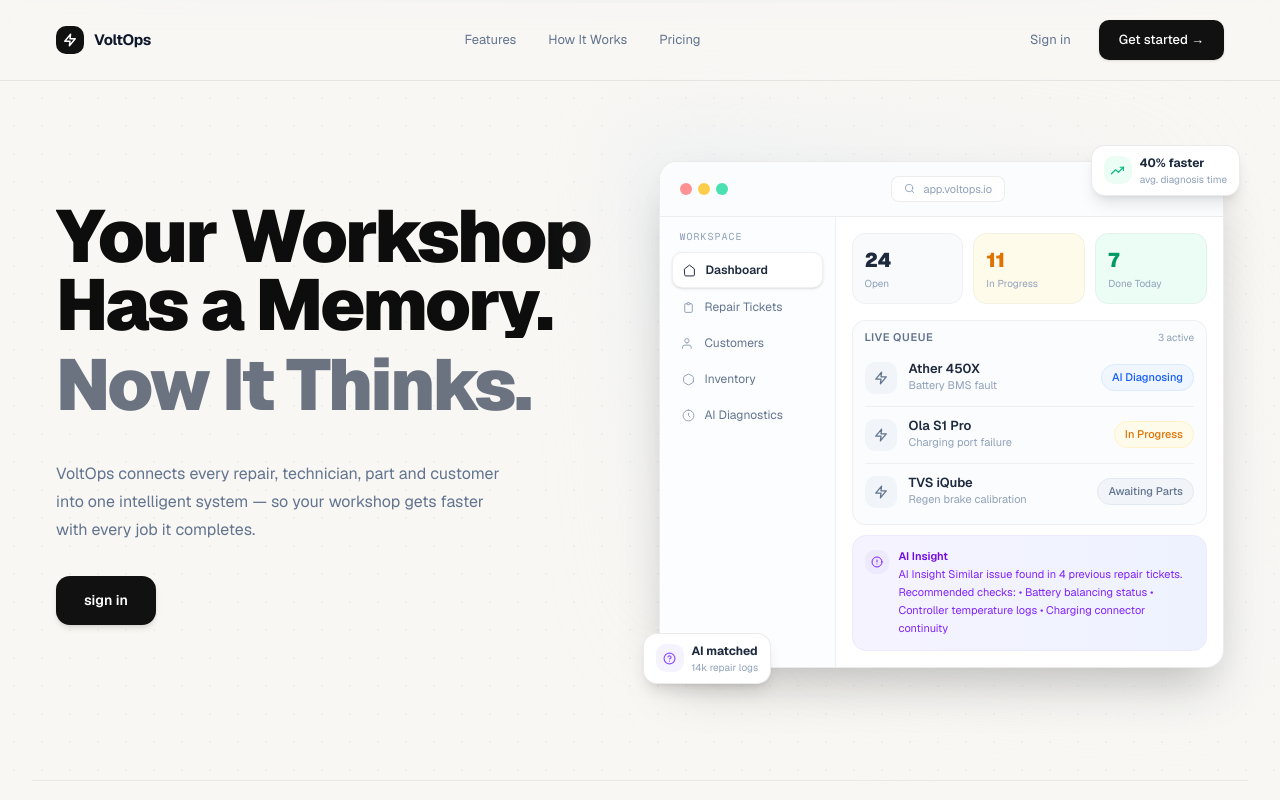
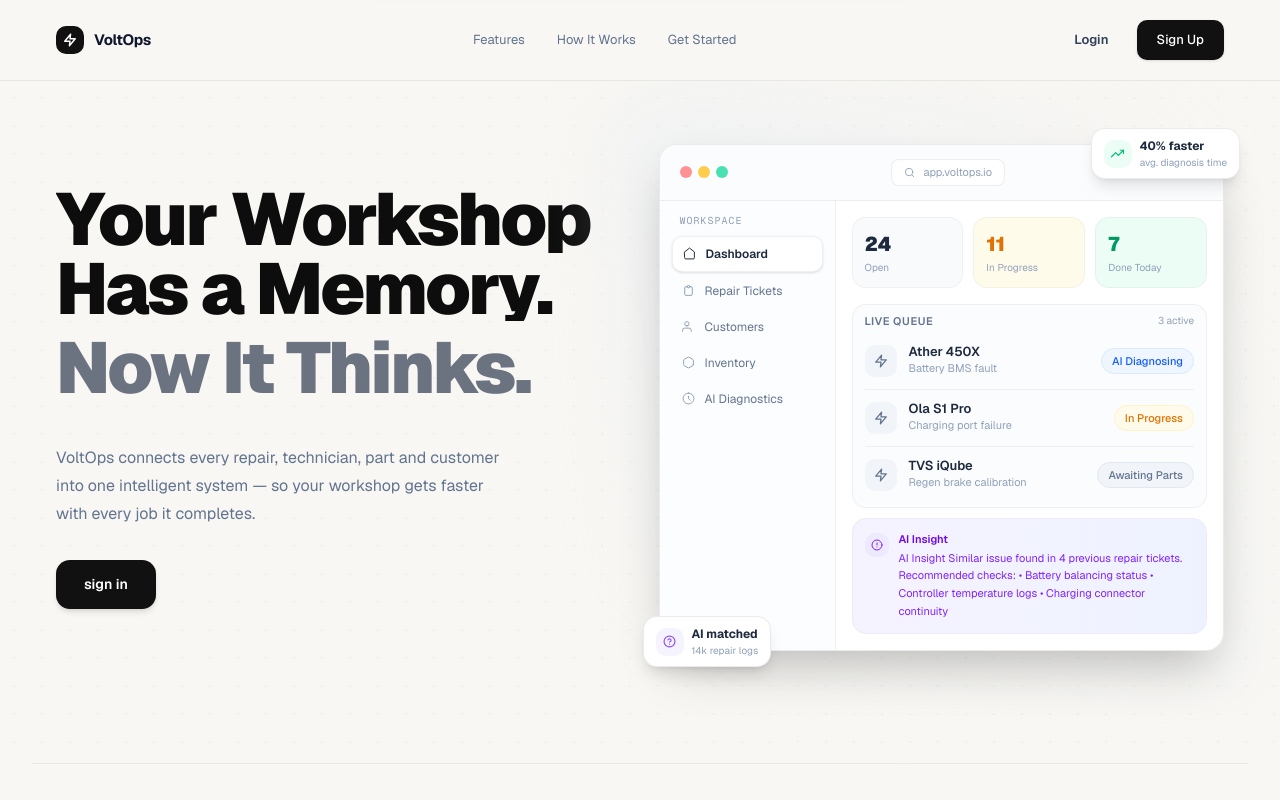
Before and after one commit to Prayag0222/AI-EV-Platform-frontend, a Next.js app: page / in a window 1280 px wide. Shown: the top 800 px of the page. Built offline with nearby package versions, Linux system fonts and the light colour scheme.

Commit message:
fixed the login ang signup features

```diff
--- a/src/app/login/page.tsx
+++ b/src/app/login/page.tsx
@@ -145,6 +145,7 @@
             value={credentials.email}
             onChange={handleInputChange}
             placeholder="you@example.com"
+            autoComplete="email"
             className="w-full h-12 px-4 rounded-xl border border-slate-200 focus:outline-none focus:ring-2 focus:ring-violet-500"
           />
         </div>
@@ -166,6 +167,8 @@
                   : "password"
               }
               placeholder="••••••••"
+              autoComplete="current-password"
+              aria-label="Password"
               className="w-full h-12 px-4 pr-12 rounded-xl border border-slate-200 focus:outline-none focus:ring-2 focus:ring-violet-500"
             />
 
@@ -176,6 +179,7 @@
                   !showPassword
                 )
               }
+              aria-label={showPassword ? "Hide password" : "Show password"}
               className="absolute right-4 top-1/2 -translate-y-1/2 text-slate-500"
             >
               {showPassword ? (
--- a/src/app/signup/page.tsx
+++ b/src/app/signup/page.tsx
@@ -13,6 +13,7 @@
   name: string;
   email: string;
   password: string;
+  confirmPassword: string;
 }
 
 export default function SignupPage() {
@@ -26,6 +27,7 @@
     name: "",
     email: "",
     password: "",
+    confirmPassword: "",
   });
 
   const handleChange = (
@@ -42,6 +44,28 @@
   ) => {
     e.preventDefault();
 
+    const normalizedEmail = formData.email.trim().toLowerCase();
+
+    if (formData.name.trim().length < 2) {
+      toast.error("Please enter your full name.");
+      return;
+    }
+
+    if (!normalizedEmail.endsWith("@gmail.com")) {
+      toast.error("Please use a Gmail address.");
+      return;
+    }
+
+    if (formData.password.length < 6) {
+      toast.error("Password must be at least 6 characters.");
+      return;
+    }
+
+    if (formData.password !== formData.confirmPassword) {
+      toast.error("Passwords do not match.");
+      return;
+    }
+
     try {
       setLoading(true);
 
@@ -51,7 +75,9 @@
           "Content-Type": "application/json",
         },
           body: JSON.stringify({
-            ...formData,
+            name: formData.name.trim(),
+            email: normalizedEmail,
+            password: formData.password,
             role: "OWNER",
           }),
         }
@@ -102,11 +128,13 @@
 
           <input
             required
+            minLength={2}
             type="text"
             name="name"
             value={formData.name}
             onChange={handleChange}
             placeholder="John Doe"
+            autoComplete="name"
             className="w-full h-12 px-4 rounded-xl border border-slate-200 focus:outline-none focus:ring-2 focus:ring-violet-500"
           />
         </div>
@@ -123,6 +151,8 @@
             value={formData.email}
             onChange={handleChange}
             placeholder="you@example.com"
+            autoComplete="email"
+            pattern="^[^\s@]+@gmail\.com$"
             className="w-full h-12 px-4 rounded-xl border border-slate-200 focus:outline-none focus:ring-2 focus:ring-violet-500"
           />
         </div>
@@ -135,6 +165,7 @@
           <div className="relative">
             <input
               required
+              minLength={6}
               name="password"
               value={formData.password}
               onChange={handleChange}
@@ -144,6 +175,8 @@
                   : "password"
               }
               placeholder="••••••••"
+              autoComplete="new-password"
+              aria-describedby="password-requirement"
               className="w-full h-12 px-4 pr-12 rounded-xl border border-slate-200 focus:outline-none focus:ring-2 focus:ring-violet-500"
             />
 
@@ -154,6 +187,7 @@
                   !showPassword
                 )
               }
+              aria-label={showPassword ? "Hide password" : "Show password"}
               className="absolute right-4 top-1/2 -translate-y-1/2 text-slate-500"
             >
               {showPassword ? (
@@ -163,6 +197,28 @@
               )}
             </button>
           </div>
+
+          <p id="password-requirement" className="mt-2 text-xs text-slate-500">
+            Use at least 6 characters. Any combination is allowed.
+          </p>
+        </div>
+
+        <div>
+          <label className="block text-sm font-medium text-slate-700 mb-2">
+            Confirm Password
+          </label>
+
+          <input
+            required
+            minLength={6}
+            name="confirmPassword"
+            value={formData.confirmPassword}
+            onChange={handleChange}
+            type="password"
+            placeholder="Re-enter your password"
+            autoComplete="new-password"
+            className="w-full h-12 px-4 rounded-xl border border-slate-200 focus:outline-none focus:ring-2 focus:ring-violet-500"
+          />
         </div>
 
         <button
--- a/src/components/landing/CTASection.tsx
+++ b/src/components/landing/CTASection.tsx
@@ -6,7 +6,7 @@
   const router = useRouter();
 
   return (
-    <section className="border-t border-black/[0.06] bg-slate-950 py-20 md:py-28">
+    <section id="get-started" className="border-t border-black/[0.06] bg-slate-950 py-20 md:py-28">
       <div className="px-5 md:px-10 xl:px-20">
         <div className="max-w-4xl">
           <div className="inline-flex items-center gap-2 rounded-full border border-white/10 bg-white/5 px-3 py-1.5 mb-5">
--- a/src/components/landing/HeroSection.tsx
+++ b/src/components/landing/HeroSection.tsx
@@ -52,7 +52,7 @@
         <div className="absolute top-0 left-0 right-0 h-[3px] bg-gradient-to-r from-transparent via-slate-300 to-transparent" />
 
         {/* ── Navbar ── */}
-        <header className="relative z-50 flex items-center justify-between px-8 md:px-14 py-5 border-b border-black/[0.07] bg-[#F8F7F4]/80"
+        <header className="fixed top-0 left-0 right-0 z-50 flex items-center justify-between px-8 md:px-14 py-5 border-b border-black/[0.07] bg-[#F8F7F4]/95"
           style={{ backdropFilter: "blur(12px)" }}>
           <div className="flex items-center gap-2.5">
             {/* Logo mark */}
@@ -65,26 +65,26 @@
           </div>
 
           <nav className="hidden md:flex items-center gap-8 text-[13px] text-slate-500">
-            {["Features", "How It Works", "Pricing"].map((item) => (
-              <a key={item} href={`#${item.toLowerCase().replace(" ", "-")}`}
-                className="hover:text-slate-900 transition-colors">{item}</a>
+            {[{ label: "Features", href: "#features" }, { label: "How It Works", href: "#how-it-works" }, { label: "Get Started", href: "#get-started" }].map((item) => (
+              <a key={item.label} href={item.href}
+                className="hover:text-slate-900 transition-colors">{item.label}</a>
             ))}
           </nav>
 
           <div className="flex items-center gap-3">
             <button onClick={() => router.push("/login")}
-              className="text-[13px] text-slate-500 hover:text-slate-900 transition-colors px-4 py-2">
-              Sign in
+              className="text-[13px] font-semibold text-slate-700 hover:text-slate-900 transition-colors px-4 py-2">
+              Login
             </button>
             <button onClick={() => router.push("/signup")}
               className="text-[13px] font-medium bg-[#111] text-white px-5 py-2.5 rounded-lg hover:bg-black transition-colors shadow-sm">
-              Get started →
+              Sign Up
             </button>
           </div>
         </header>
 
         {/* ── Hero body ── */}
-        <div className="relative z-10 max-w-7xl mx-auto px-8 md:px-14 pt-20 pb-28
+          <div className="relative z-10 max-w-7xl mx-auto px-8 md:px-14 pt-36 pb-28
                         grid lg:grid-cols-[1fr_1.05fr] gap-16 items-center">
 
           {/* ── LEFT: Copy ── */}
```
